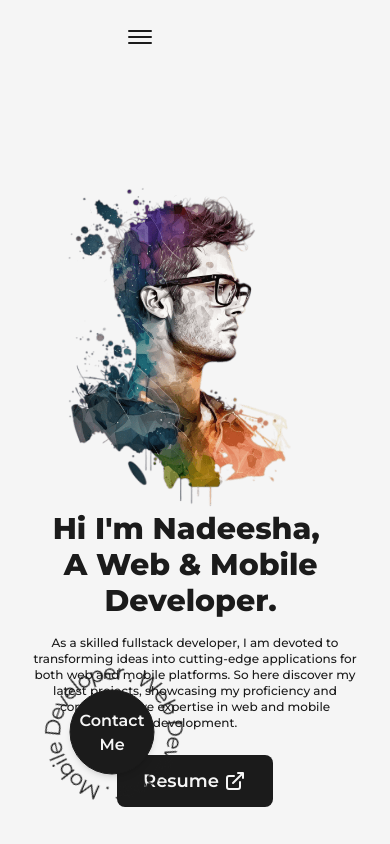
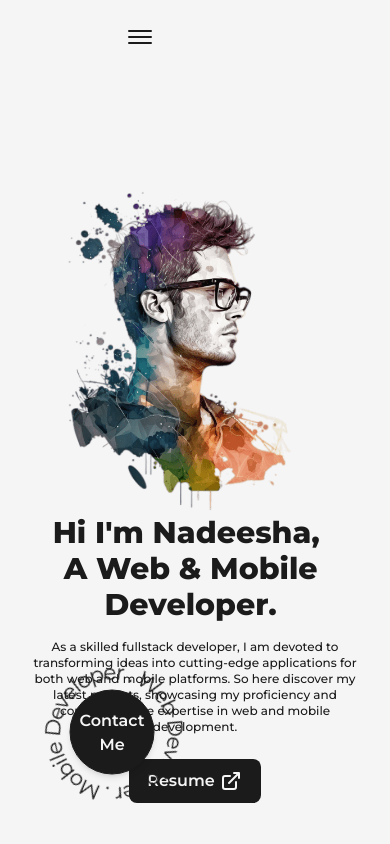
Before and after one commit to nadeeshaMadusanka99/personal_portfolio, a Next.js app: page / in a window 390 px wide. Shown: the top 844 px of the page. Built offline with nearby package versions, Linux system fonts and the light colour scheme.

Commit message:
Add changes to form card

```diff
--- a/src/components/ContactMe/FormCard.js
+++ b/src/components/ContactMe/FormCard.js
@@ -1,4 +1,4 @@
-import React, { useRef, useState } from 'react'
+import React, { useRef, useState } from "react";
 import emailjs from "@emailjs/browser";
 import { motion } from "framer-motion";
 
@@ -7,8 +7,10 @@ const FormCard = () => {
 
   const [error, setError] = useState(false);
   const [success, setSuccess] = useState(false);
+  const [loading, setLoading] = useState(false);
   const sendEmail = (e) => {
     e.preventDefault();
+    setLoading(true);
 
     emailjs
       .sendForm(
@@ -24,7 +26,10 @@ const FormCard = () => {
         (error) => {
           setError(true);
         }
-      );
+      )
+      .finally(() => {
+        setLoading(false);
+      });
   };
 
   return (
@@ -56,16 +61,20 @@ const FormCard = () => {
         name="message"
         className=" z-20 p-4 w-full  rounded-xl border border-zinc-400 dark:bg-black"
       />
-                {success ? (
+      {loading ? (
+        <p className="z-20 text-dark">Sending...</p>
+      ) : success ? (
         <button
           type="submit"
-                    className="z-20 bg-green text-light p-2.5 px-6 rounded-lg text-lg font-semibold border-2 border-solid border-transparent
-    dark:bg-green  dark:text-dark"
+          disabled
+          className="z-20 bg-green text-light p-2.5 px-6 rounded-lg text-lg font-semibold border-2 border-solid border-white hover:border-black
+    dark:bg-green  dark:text-dark "
         >
           Successfully Sent
         </button>
       ) : error ? (
         <button
+          disabled
           type="submit"
           className="z-20 bg-error text-light p-2.5 px-6 rounded-lg text-lg font-semibold border-2 border-solid border-transparent
     dark:bg-error  dark:text-white"
@@ -83,7 +92,7 @@ const FormCard = () => {
         </button>
       )}
     </motion.form>
-  )
-}
+  );
+};
 
-export default FormCard
+export default FormCard;
--- a/src/pages/index.js
+++ b/src/pages/index.js
@@ -49,10 +49,10 @@ export default function Home() {
                  hover:text-dark border-2 border-solid border-transparent
                   hover:border-dark
                   dark:bg-light dark:text-dark hover:dark:bg-dark
-                   hover:dark:text-light hover:dark:border-light"
+                   hover:dark:text-light hover:dark:border-light md:p-2  md:px-4 md:text-base"
                 >
                   Resume
-                  <LinkArrow className={"w-6 ml-1"} />
+                  <LinkArrow className={"w-6 ml-1 lg:w-6"} />
                 </Link>
 
               </div>
```
Lines whose indentation alone changed are shown as unchanged.
